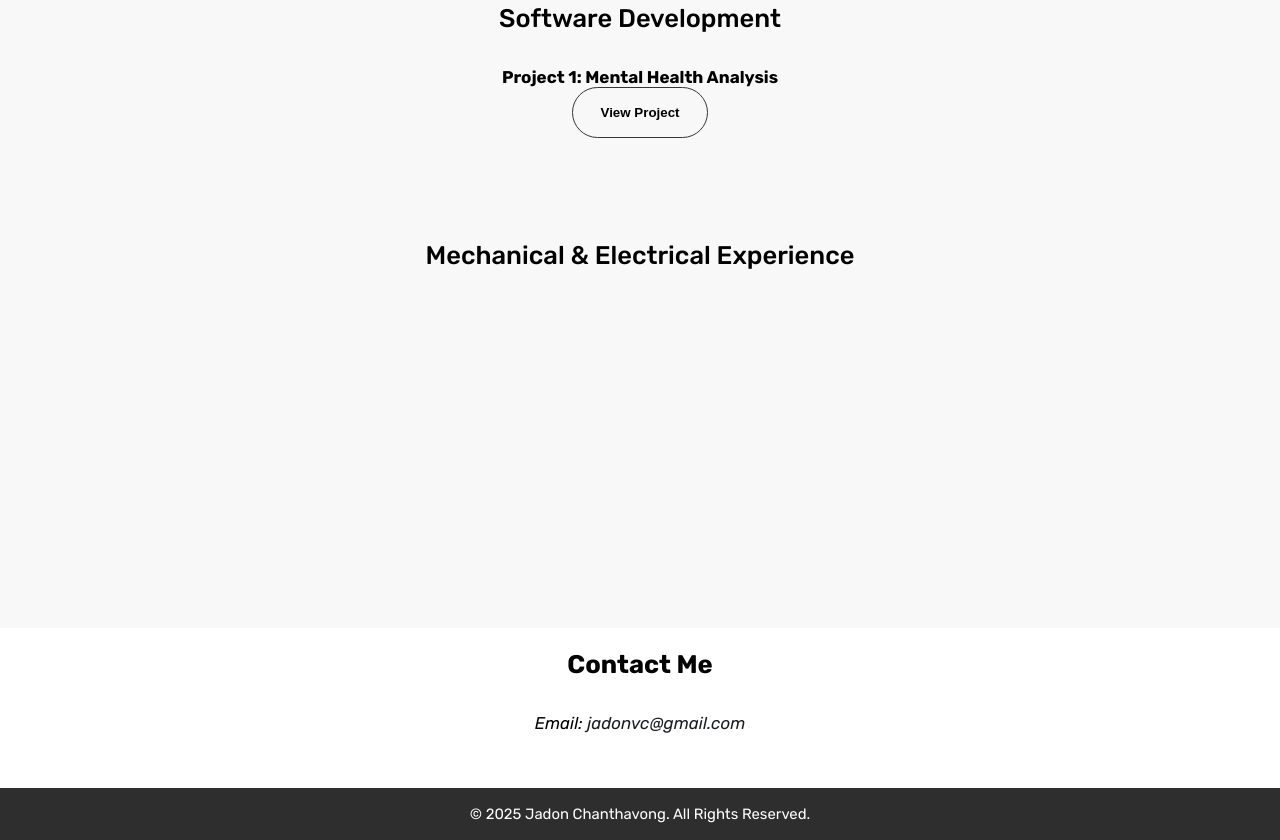
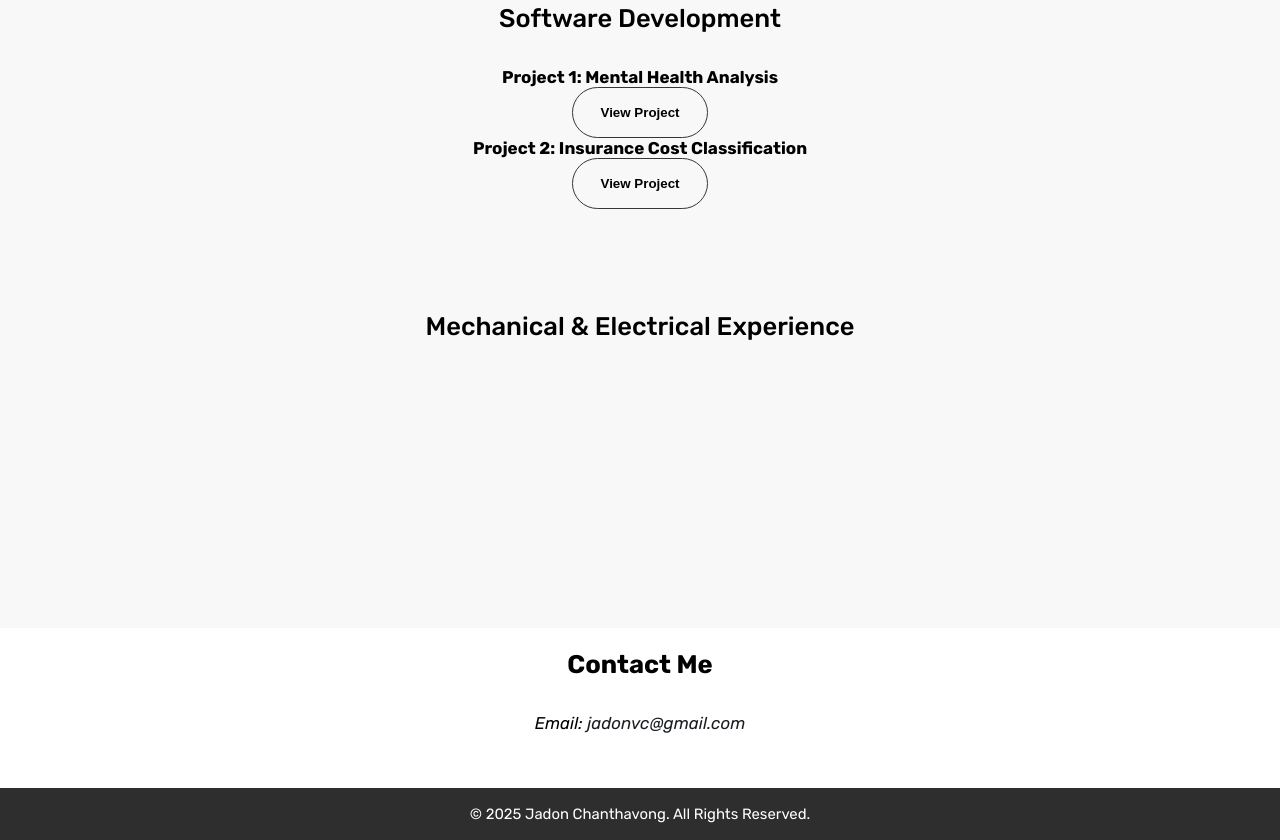
Before and after one commit to JadonVC/portfolio-website, a plain HTML site: page index.html in a window 1280 px wide. Shown: the part 1664-2504 px from the top of the page. Drawn offline with nearby package versions, Linux system fonts and the light colour scheme.

Commit message:
Added Data Project 2

```diff
--- a/index.html
+++ b/index.html
@@ -104,6 +104,16 @@
                 </button>
             </div>
         </div>
+        <div class="project-item">
+        <h4>Project 2: Insurance Cost Classification</h4>
+        <div class="btn-container">
+            <button
+                class="btn btn-color-2"
+                onclick="window.open('./assets/Project2.pdf')">
+                View Project
+            </button>
+        </div>
+    </div>
 
          </div>
 
```
Also changed, not shown: 1 other file.
